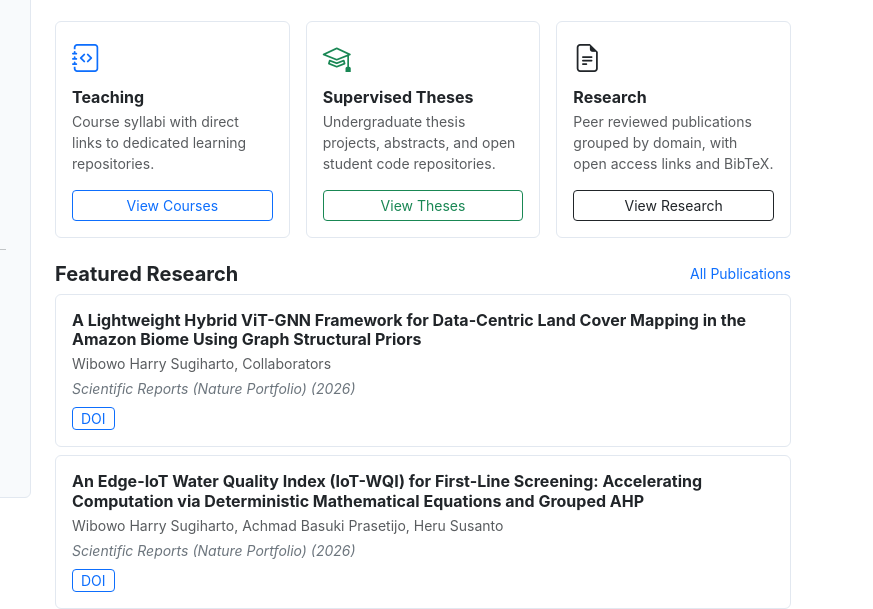
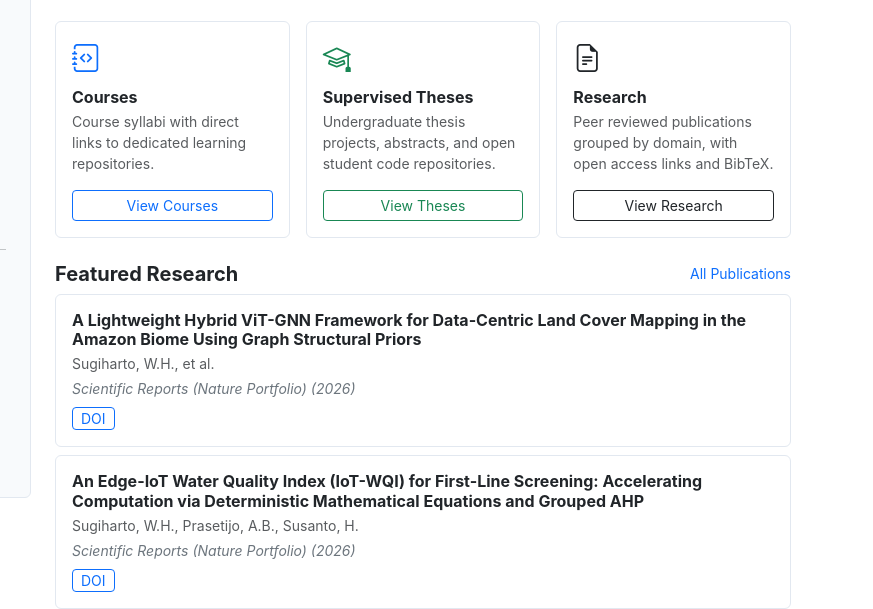
Before and after one commit to wh-sugiharto/wh-sugiharto.github.io, a plain HTML site: page index.html in a window 1280 px wide. Shown: the part 193-802 px from the top of the page, 407-1280 px from the left. Drawn offline with nearby package versions, Linux system fonts and the light colour scheme.

Commit message:
fix: match publication authors verbatim to CV (Sugiharto, W.H. format)

```diff
--- a/data/research.json
+++ b/data/research.json
@@ -2,7 +2,7 @@
   {
     "id": "pub-2026-01",
     "title": "A Lightweight Hybrid ViT-GNN Framework for Data-Centric Land Cover Mapping in the Amazon Biome Using Graph Structural Priors",
-    "authors": ["Wibowo Harry Sugiharto", "Collaborators"],
+    "authors": ["Sugiharto, W.H.", "et al."],
     "venue": "Scientific Reports (Nature Portfolio)",
     "year": 2026,
     "category": "Machine Learning & Remote Sensing",
@@ -10,12 +10,12 @@
     "pdfUrl": "",
     "codeUrl": "",
     "featured": true,
-    "bibtex": "@article{sugiharto2026lightweight,\n  title={A Lightweight Hybrid ViT-GNN Framework for Data-Centric Land Cover Mapping in the Amazon Biome Using Graph Structural Priors},\n  author={Sugiharto, Wibowo Harry and others},\n  journal={Scientific Reports},\n  year={2026},\n  publisher={Nature Publishing Group}\n}"
+    "bibtex": "@article{sugiharto2026lightweight,\n  title={A Lightweight Hybrid ViT-GNN Framework for Data-Centric Land Cover Mapping in the Amazon Biome Using Graph Structural Priors},\n  author={Sugiharto, W.H. and others},\n  journal={Scientific Reports},\n  year={2026},\n  publisher={Nature Portfolio}\n}"
   },
   {
     "id": "pub-2026-02",
     "title": "An Edge-IoT Water Quality Index (IoT-WQI) for First-Line Screening: Accelerating Computation via Deterministic Mathematical Equations and Grouped AHP",
-    "authors": ["Wibowo Harry Sugiharto", "Achmad Basuki Prasetijo", "Heru Susanto"],
+    "authors": ["Sugiharto, W.H.", "Prasetijo, A.B.", "Susanto, H."],
     "venue": "Scientific Reports (Nature Portfolio)",
     "year": 2026,
     "category": "Internet of Things & Environmental Systems",
@@ -23,12 +23,12 @@
     "pdfUrl": "",
     "codeUrl": "",
     "featured": true,
-    "bibtex": "@article{sugiharto2026edge,\n  title={An Edge-IoT Water Quality Index (IoT-WQI) for First-Line Screening: Accelerating Computation via Deterministic Mathematical Equations and Grouped AHP},\n  author={Sugiharto, Wibowo Harry and Prasetijo, Achmad Basuki and Susanto, Heru},\n  journal={Scientific Reports},\n  year={2026},\n  publisher={Nature Publishing Group}\n}"
+    "bibtex": "@article{sugiharto2026edge,\n  title={An Edge-IoT Water Quality Index (IoT-WQI) for First-Line Screening: Accelerating Computation via Deterministic Mathematical Equations and Grouped AHP},\n  author={Sugiharto, W.H. and Prasetijo, A.B. and Susanto, H.},\n  journal={Scientific Reports},\n  year={2026},\n  publisher={Nature Portfolio}\n}"
   },
   {
     "id": "pub-2026-03",
     "title": "Comparative Analysis of Feature Fusion Strategies in a Transformer Encoder, GNN Framework for Amazon Deforestation Detection",
-    "authors": ["Wibowo Harry Sugiharto", "Achmad Basuki Prasetijo", "Heru Susanto"],
+    "authors": ["Sugiharto, W.H.", "Prasetijo, A.B.", "Susanto, H."],
     "venue": "Discover Artificial Intelligence (Springer Nature)",
     "year": 2026,
     "category": "Machine Learning & Remote Sensing",
@@ -36,12 +36,12 @@
     "pdfUrl": "",
     "codeUrl": "",
     "featured": false,
-    "bibtex": "@article{sugiharto2026comparative,\n  title={Comparative Analysis of Feature Fusion Strategies in a Transformer Encoder, GNN Framework for Amazon Deforestation Detection},\n  author={Sugiharto, Wibowo Harry and Prasetijo, Achmad Basuki and Susanto, Heru},\n  journal={Discover Artificial Intelligence},\n  year={2026},\n  publisher={Springer}\n}"
+    "bibtex": "@article{sugiharto2026comparative,\n  title={Comparative Analysis of Feature Fusion Strategies in a Transformer Encoder, GNN Framework for Amazon Deforestation Detection},\n  author={Sugiharto, W.H. and Prasetijo, A.B. and Susanto, H.},\n  journal={Discover Artificial Intelligence},\n  year={2026},\n  publisher={Springer Nature}\n}"
   },
   {
     "id": "pub-2026-04",
     "title": "Graph-Informed Temporal Fusion Transformer (GIFT) for Spatio-Temporal Water Quality Classification",
-    "authors": ["Wibowo Harry Sugiharto", "R. Primadasa", "A.C. Murti", "R. Nindyasari", "Heru Susanto"],
+    "authors": ["Sugiharto, W.H.", "Primadasa, R.", "Murti, A.C.", "Nindyasari, R.", "Susanto, H."],
     "venue": "Discover Artificial Intelligence (Springer Nature)",
     "year": 2026,
     "category": "Internet of Things & Environmental Systems",
@@ -49,12 +49,12 @@
     "pdfUrl": "",
     "codeUrl": "",
     "featured": true,
-    "bibtex": "@article{sugiharto2026gift,\n  title={Graph-Informed Temporal Fusion Transformer (GIFT) for Spatio-Temporal Water Quality Classification},\n  author={Sugiharto, Wibowo Harry and Primadasa, R. and Murti, A.C. and Nindyasari, R. and Susanto, Heru},\n  journal={Discover Artificial Intelligence},\n  year={2026},\n  publisher={Springer}\n}"
+    "bibtex": "@article{sugiharto2026gift,\n  title={Graph-Informed Temporal Fusion Transformer (GIFT) for Spatio-Temporal Water Quality Classification},\n  author={Sugiharto, W.H. and Primadasa, R. and Murti, A.C. and Nindyasari, R. and Susanto, H.},\n  journal={Discover Artificial Intelligence},\n  year={2026},\n  publisher={Springer Nature}\n}"
   },
   {
     "id": "pub-2026-05",
     "title": "Explainable AI with Dual-Layer Validation Framework for Ensuring Noise Resilience and Physical Consistency in Low-Cost Sustainable Water Quality Monitoring",
-    "authors": ["Wibowo Harry Sugiharto", "Collaborators"],
+    "authors": ["Sugiharto, W.H.", "et al."],
     "venue": "Discover Sustainability (Springer Nature)",
     "year": 2026,
     "category": "Explainable AI & Environmental Systems",
@@ -62,12 +62,12 @@
     "pdfUrl": "",
     "codeUrl": "",
     "featured": true,
-    "bibtex": "@article{sugiharto2026explainable,\n  title={Explainable AI with Dual-Layer Validation Framework for Ensuring Noise Resilience and Physical Consistency in Low-Cost Sustainable Water Quality Monitoring},\n  author={Sugiharto, Wibowo Harry and others},\n  journal={Discover Sustainability},\n  year={2026},\n  publisher={Springer}\n}"
+    "bibtex": "@article{sugiharto2026explainable,\n  title={Explainable AI with Dual-Layer Validation Framework for Ensuring Noise Resilience and Physical Consistency in Low-Cost Sustainable Water Quality Monitoring},\n  author={Sugiharto, W.H. and others},\n  journal={Discover Sustainability},\n  year={2026},\n  publisher={Springer Nature}\n}"
   },
   {
     "id": "pub-2026-06",
     "title": "Time-Series Visibility Graph and Histogram-Based Gradient Boosting Regressor (TSVG-HGBR) for Robust Multi-Horizon Urban Carbon Monoxide Forecasting",
-    "authors": ["Wibowo Harry Sugiharto", "A. Bardadi", "M.I. Ghozali", "H. Sukri", "A.C. Murti"],
+    "authors": ["Sugiharto, W.H.", "Bardadi, A.", "Ghozali, M.I.", "Sukri, H.", "Murti, A.C."],
     "venue": "Discover Artificial Intelligence (Springer Nature)",
     "year": 2026,
     "category": "Sensors & Telemetry",
@@ -75,12 +75,12 @@
     "pdfUrl": "",
     "codeUrl": "",
     "featured": false,
-    "bibtex": "@article{sugiharto2026tsvg,\n  title={Time-Series Visibility Graph and Histogram-Based Gradient Boosting Regressor (TSVG-HGBR) for Robust Multi-Horizon Urban Carbon Monoxide Forecasting},\n  author={Sugiharto, Wibowo Harry and Bardadi, A. and Ghozali, M.I. and Sukri, H. and Murti, A.C.},\n  journal={Discover Artificial Intelligence},\n  volume={6},\n  number={1207},\n  year={2026},\n  publisher={Springer}\n}"
+    "bibtex": "@article{sugiharto2026tsvg,\n  title={Time-Series Visibility Graph and Histogram-Based Gradient Boosting Regressor (TSVG-HGBR) for Robust Multi-Horizon Urban Carbon Monoxide Forecasting},\n  author={Sugiharto, W.H. and Bardadi, A. and Ghozali, M.I. and Sukri, H. and Murti, A.C.},\n  journal={Discover Artificial Intelligence},\n  volume={6},\n  number={1207},\n  year={2026},\n  publisher={Springer Nature}\n}"
   },
   {
     "id": "pub-2025-01",
     "title": "Evaluating Polynomial and Gaussian Fitting Techniques for Accurate Sub-Index pH Modeling in Water Quality Index Development",
-    "authors": ["Wibowo Harry Sugiharto", "Heru Susanto", "Achmad Basuki Prasetijo"],
+    "authors": ["Sugiharto, W.H.", "Susanto, H.", "Prasetijo, A.B."],
     "venue": "Discover Water (Springer Nature)",
     "year": 2025,
     "category": "Internet of Things & Environmental Systems",
@@ -88,12 +88,12 @@
     "pdfUrl": "",
     "codeUrl": "",
     "featured": false,
-    "bibtex": "@article{sugiharto2025evaluating,\n  title={Evaluating Polynomial and Gaussian Fitting Techniques for Accurate Sub-Index pH Modeling in Water Quality Index Development},\n  author={Sugiharto, Wibowo Harry and Susanto, Heru and Prasetijo, Achmad Basuki},\n  journal={Discover Water},\n  volume={5},\n  number={1},\n  year={2025},\n  publisher={Springer}\n}"
+    "bibtex": "@article{sugiharto2025evaluating,\n  title={Evaluating Polynomial and Gaussian Fitting Techniques for Accurate Sub-Index pH Modeling in Water Quality Index Development},\n  author={Sugiharto, W.H. and Susanto, H. and Prasetijo, A.B.},\n  journal={Discover Water},\n  volume={5},\n  number={1},\n  year={2025},\n  publisher={Springer Nature}\n}"
   },
   {
     "id": "pub-2025-02",
     "title": "Interval Type-2 Fuzzy C-Means (IT2FCM) for Robust Forecasting of Carbon Monoxide Concentrations in Urban Air Quality Monitoring",
-    "authors": ["A. Bardadi", "B. Warsito", "B. Surarso", "Wibowo Harry Sugiharto"],
+    "authors": ["Bardadi, A.", "Warsito, B.", "Surarso, B.", "Sugiharto, W.H."],
     "venue": "Mathematical Modelling of Engineering Problems",
     "year": 2025,
     "category": "Sensors & Telemetry",
@@ -101,12 +101,12 @@
     "pdfUrl": "",
     "codeUrl": "",
     "featured": false,
-    "bibtex": "@article{bardadi2025interval,\n  title={Interval Type-2 Fuzzy C-Means (IT2FCM) for Robust Forecasting of Carbon Monoxide Concentrations in Urban Air Quality Monitoring},\n  author={Bardadi, A. and Warsito, B. and Surarso, B. and Sugiharto, Wibowo Harry},\n  journal={Mathematical Modelling of Engineering Problems},\n  volume={12},\n  number={6},\n  pages={2021--2030},\n  year={2025}\n}"
+    "bibtex": "@article{bardadi2025interval,\n  title={Interval Type-2 Fuzzy C-Means (IT2FCM) for Robust Forecasting of Carbon Monoxide Concentrations in Urban Air Quality Monitoring},\n  author={Bardadi, A. and Warsito, B. and Surarso, B. and Sugiharto, W.H.},\n  journal={Mathematical Modelling of Engineering Problems},\n  volume={12},\n  number={6},\n  pages={2021--2030},\n  year={2025}\n}"
   },
   {
     "id": "pub-2025-03",
     "title": "Managing Partitioning Uncertainty and Transition Ambiguity in Fuzzy Time Series: A Robust IT2FCM-Markov Chain Approach",
-    "authors": ["A. Bardadi", "B. Warsito", "B. Surarso", "Wibowo Harry Sugiharto"],
+    "authors": ["Bardadi, A.", "Warsito, B.", "Surarso, B.", "Sugiharto, W.H."],
     "venue": "Mathematical Modelling of Engineering Problems",
     "year": 2025,
     "category": "Sensors & Telemetry",
@@ -114,12 +114,12 @@
     "pdfUrl": "",
     "codeUrl": "",
     "featured": false,
-    "bibtex": "@article{bardadi2025managing,\n  title={Managing Partitioning Uncertainty and Transition Ambiguity in Fuzzy Time Series: A Robust IT2FCM-Markov Chain Approach},\n  author={Bardadi, A. and Warsito, B. and Surarso, B. and Sugiharto, Wibowo Harry},\n  journal={Mathematical Modelling of Engineering Problems},\n  volume={12},\n  number={12},\n  pages={4406--4412},\n  year={2025}\n}"
+    "bibtex": "@article{bardadi2025managing,\n  title={Managing Partitioning Uncertainty and Transition Ambiguity in Fuzzy Time Series: A Robust IT2FCM-Markov Chain Approach},\n  author={Bardadi, A. and Warsito, B. and Surarso, B. and Sugiharto, W.H.},\n  journal={Mathematical Modelling of Engineering Problems},\n  volume={12},\n  number={12},\n  pages={4406--4412},\n  year={2025}\n}"
   },
   {
     "id": "pub-2024-01",
     "title": "Evaluating Polynomial and Gaussian Approaches for Temperature Change Sub Index of Water Quality Index for Smart Environmental Management",
-    "authors": ["Wibowo Harry Sugiharto", "Heru Susanto", "Achmad Basuki Prasetijo"],
+    "authors": ["Sugiharto, W.H.", "Susanto, H.", "Prasetijo, A.B."],
     "venue": "Mathematical Modelling of Engineering Problems",
     "year": 2024,
     "category": "Internet of Things & Environmental Systems",
@@ -127,12 +127,12 @@
     "pdfUrl": "",
     "codeUrl": "",
     "featured": false,
-    "bibtex": "@article{sugiharto2024evaluating,\n  title={Evaluating Polynomial and Gaussian Approaches for Temperature Change Sub Index of Water Quality Index for Smart Environmental Management},\n  author={Sugiharto, Wibowo Harry and Susanto, Heru and Prasetijo, Achmad Basuki},\n  journal={Mathematical Modelling of Engineering Problems},\n  volume={11},\n  number={9},\n  pages={2425--2436},\n  year={2024}\n}"
+    "bibtex": "@article{sugiharto2024evaluating,\n  title={Evaluating Polynomial and Gaussian Approaches for Temperature Change Sub Index of Water Quality Index for Smart Environmental Management},\n  author={Sugiharto, W.H. and Susanto, H. and Prasetijo, A.B.},\n  journal={Mathematical Modelling of Engineering Problems},\n  volume={11},\n  number={9},\n  pages={2425--2436},\n  year={2024}\n}"
   },
   {
     "id": "pub-2024-02",
     "title": "Selecting IoT-Enabled Water Quality Index Parameters for Smart Environmental Management",
-    "authors": ["Wibowo Harry Sugiharto", "Heru Susanto", "Achmad Basuki Prasetijo"],
+    "authors": ["Sugiharto, W.H.", "Susanto, H.", "Prasetijo, A.B."],
     "venue": "Instrumentation Mesure Métrologie",
     "year": 2024,
     "category": "Internet of Things & Environmental Systems",
@@ -140,12 +140,12 @@
     "pdfUrl": "",
     "codeUrl": "",
     "featured": false,
-    "bibtex": "@article{sugiharto2024selecting,\n  title={Selecting IoT-Enabled Water Quality Index Parameters for Smart Environmental Management},\n  author={Sugiharto, Wibowo Harry and Susanto, Heru and Prasetijo, Achmad Basuki},\n  journal={Instrumentation Mesure Métrologie},\n  volume={23},\n  number={4},\n  pages={253--263},\n  year={2024}\n}"
+    "bibtex": "@article{sugiharto2024selecting,\n  title={Selecting IoT-Enabled Water Quality Index Parameters for Smart Environmental Management},\n  author={Sugiharto, W.H. and Susanto, H. and Prasetijo, A.B.},\n  journal={Instrumentation Mesure Métrologie},\n  volume={23},\n  number={4},\n  pages={253--263},\n  year={2024}\n}"
   },
   {
     "id": "pub-2023-01",
     "title": "Real-Time Water Quality Assessment via IoT: Monitoring pH, TDS, Temperature, and Turbidity",
-    "authors": ["Wibowo Harry Sugiharto", "Heru Susanto", "Achmad Basuki Prasetijo"],
+    "authors": ["Sugiharto, W.H.", "Susanto, H.", "Prasetijo, A.B."],
     "venue": "Ingénierie des Systèmes d'Information",
     "year": 2023,
     "category": "Internet of Things & Environmental Systems",
@@ -153,12 +153,12 @@
     "pdfUrl": "",
     "codeUrl": "",
     "featured": false,
-    "bibtex": "@article{sugiharto2023realtime,\n  title={Real-Time Water Quality Assessment via IoT: Monitoring pH, TDS, Temperature, and Turbidity},\n  author={Sugiharto, Wibowo Harry and Susanto, Heru and Prasetijo, Achmad Basuki},\n  journal={Ingénierie des Systèmes d'Information},\n  volume={28},\n  number={4},\n  pages={823--831},\n  year={2023}\n}"
+    "bibtex": "@article{sugiharto2023realtime,\n  title={Real-Time Water Quality Assessment via IoT: Monitoring pH, TDS, Temperature, and Turbidity},\n  author={Sugiharto, W.H. and Susanto, H. and Prasetijo, A.B.},\n  journal={Ingénierie des Systèmes d'Information},\n  volume={28},\n  number={4},\n  pages={823--831},\n  year={2023}\n}"
   },
   {
     "id": "pub-2021-01",
     "title": "Online Monitoring of Water Pollution Level Based on Dissolved Oxygen (DO) and Biochemical Oxygen Demand (BOD) Using Wireless Sensor System",
-    "authors": ["Wibowo Harry Sugiharto", "Collaborators"],
+    "authors": ["Sugiharto, W.H.", "et al."],
     "venue": "Journal of Physics: Conference Series",
     "year": 2021,
     "category": "Conference Proceedings",
@@ -166,12 +166,12 @@
     "pdfUrl": "",
     "codeUrl": "",
     "featured": false,
-    "bibtex": "@inproceedings{sugiharto2021online,\n  title={Online Monitoring of Water Pollution Level Based on Dissolved Oxygen (DO) and Biochemical Oxygen Demand (BOD) Using Wireless Sensor System},\n  author={Sugiharto, Wibowo Harry and others},\n  booktitle={Journal of Physics: Conference Series},\n  volume={1943},\n  number={1},\n  pages={012016},\n  year={2021}\n}"
+    "bibtex": "@inproceedings{sugiharto2021online,\n  title={Online Monitoring of Water Pollution Level Based on Dissolved Oxygen (DO) and Biochemical Oxygen Demand (BOD) Using Wireless Sensor System},\n  author={Sugiharto, W.H. and others},\n  booktitle={Journal of Physics: Conference Series},\n  volume={1943},\n  number={1},\n  pages={012016},\n  year={2021}\n}"
   },
   {
     "id": "pub-2021-02",
     "title": "Online Pollution Level Measurement for Water Quality Monitoring System Using Internet of Things",
-    "authors": ["Wibowo Harry Sugiharto", "Collaborators"],
+    "authors": ["Sugiharto, W.H.", "et al."],
     "venue": "Advances in Engineering Research (ICIST 2020)",
     "year": 2021,
     "category": "Conference Proceedings",
@@ -179,12 +179,12 @@
     "pdfUrl": "",
     "codeUrl": "",
     "featured": false,
-    "bibtex": "@inproceedings{sugiharto2021pollution,\n  title={Online Pollution Level Measurement for Water Quality Monitoring System Using Internet of Things},\n  author={Sugiharto, Wibowo Harry and others},\n  booktitle={Advances in Engineering Research},\n  year={2021}\n}"
+    "bibtex": "@inproceedings{sugiharto2021pollution,\n  title={Online Pollution Level Measurement for Water Quality Monitoring System Using Internet of Things},\n  author={Sugiharto, W.H. and others},\n  booktitle={Advances in Engineering Research},\n  year={2021}\n}"
   },
   {
     "id": "pub-2018-01",
     "title": "Web Based Information System of Carbon Monoxide Pollution",
-    "authors": ["Wibowo Harry Sugiharto", "A.A. Riadi", "M.I. Ghozali"],
+    "authors": ["Sugiharto, W.H.", "Riadi, A.A.", "Ghozali, M.I."],
     "venue": "E3S Web of Conferences",
     "year": 2018,
     "category": "Conference Proceedings",
@@ -192,6 +192,6 @@
     "pdfUrl": "",
     "codeUrl": "",
     "featured": false,
-    "bibtex": "@inproceedings{sugiharto2018web,\n  title={Web Based Information System of Carbon Monoxide Pollution},\n  author={Sugiharto, Wibowo Harry and Riadi, A.A. and Ghozali, M.I.},\n  booktitle={E3S Web of Conferences},\n  volume={73},\n  pages={05026},\n  year={2018}\n}"
+    "bibtex": "@inproceedings{sugiharto2018web,\n  title={Web Based Information System of Carbon Monoxide Pollution},\n  author={Sugiharto, W.H. and Riadi, A.A. and Ghozali, M.I.},\n  booktitle={E3S Web of Conferences},\n  volume={73},\n  pages={05026},\n  year={2018}\n}"
   }
 ]
--- a/index.html
+++ b/index.html
@@ -104,7 +104,7 @@
                 <div class="text-primary mb-2">
                   <i class="bi bi-journal-code fs-3"></i>
                 </div>
-                <h6 class="fw-bold mb-1">Teaching</h6>
+                <h6 class="fw-bold mb-1">Courses</h6>
                 <p class="small text-muted flex-grow-1 mb-3">
                   Course syllabi with direct links to dedicated learning repositories.
                 </p>
```
Also changed, not shown: 1 other file.
